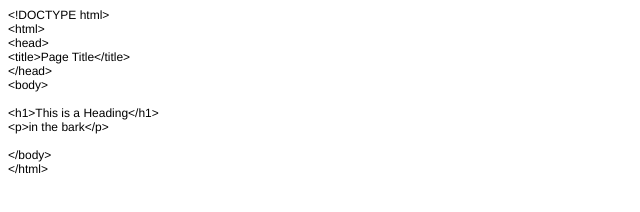
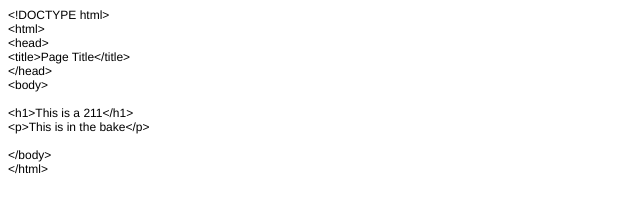
Before and after one commit to FU28/Wei09, a plain HTML site: page index.html in a window 1280 px wide. Shown: the full height of the page, 0-640 px from the left. Drawn offline with Linux system fonts and the light colour scheme.

Commit message:
Add files via upload

```diff
--- a/index.html
+++ b/index.html
@@ -19,8 +19,8 @@
 <p class="p1">&lt;/head&gt;</p>
 <p class="p1">&lt;body&gt;</p>
 <p class="p2"><br></p>
-<p class="p1">&lt;h1&gt;This is a Heading&lt;/h1&gt;</p>
-<p class="p1">&lt;p&gt;in the bark&lt;/p&gt;</p>
+<p class="p1">&lt;h1&gt;This is a 211&lt;/h1&gt;</p>
+<p class="p1">&lt;p&gt;This is in the bake&lt;/p&gt;</p>
 <p class="p2"><br></p>
 <p class="p1">&lt;/body&gt;</p>
 <p class="p1">&lt;/html&gt;</p>
```
